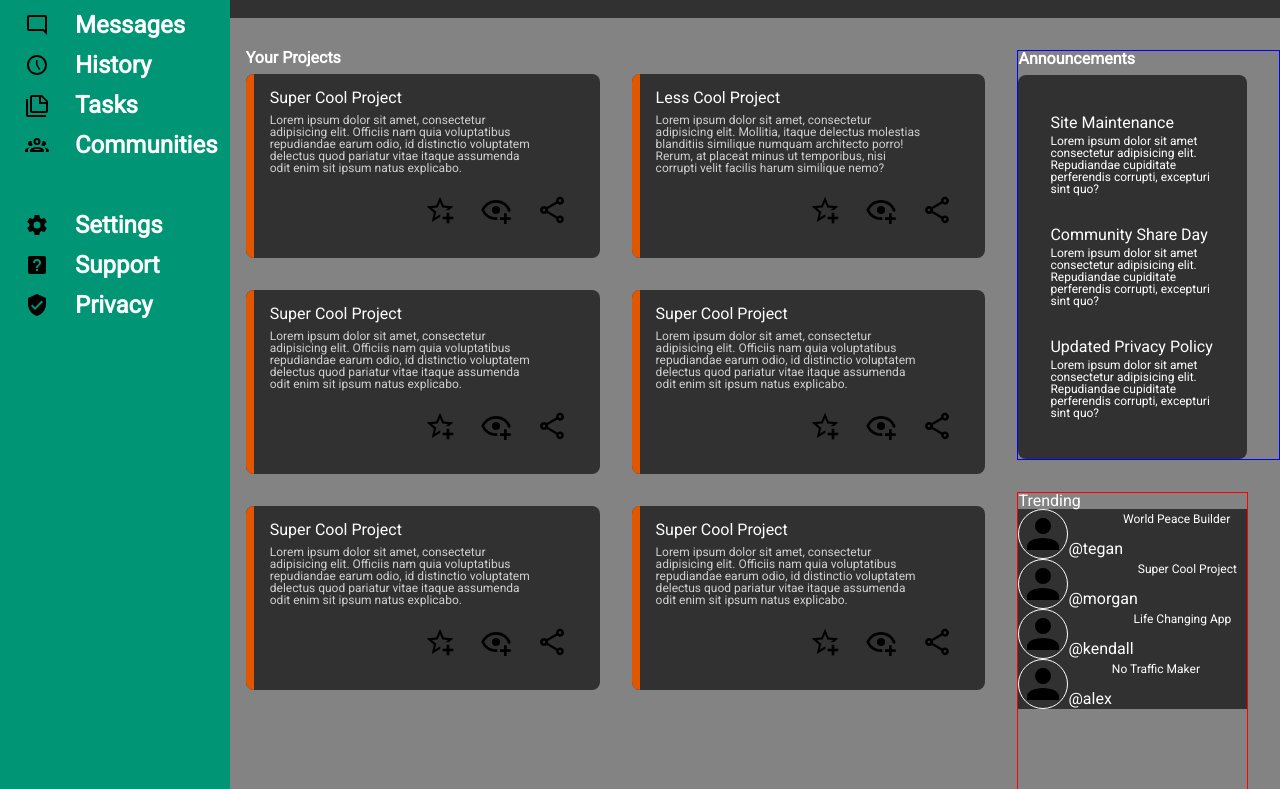
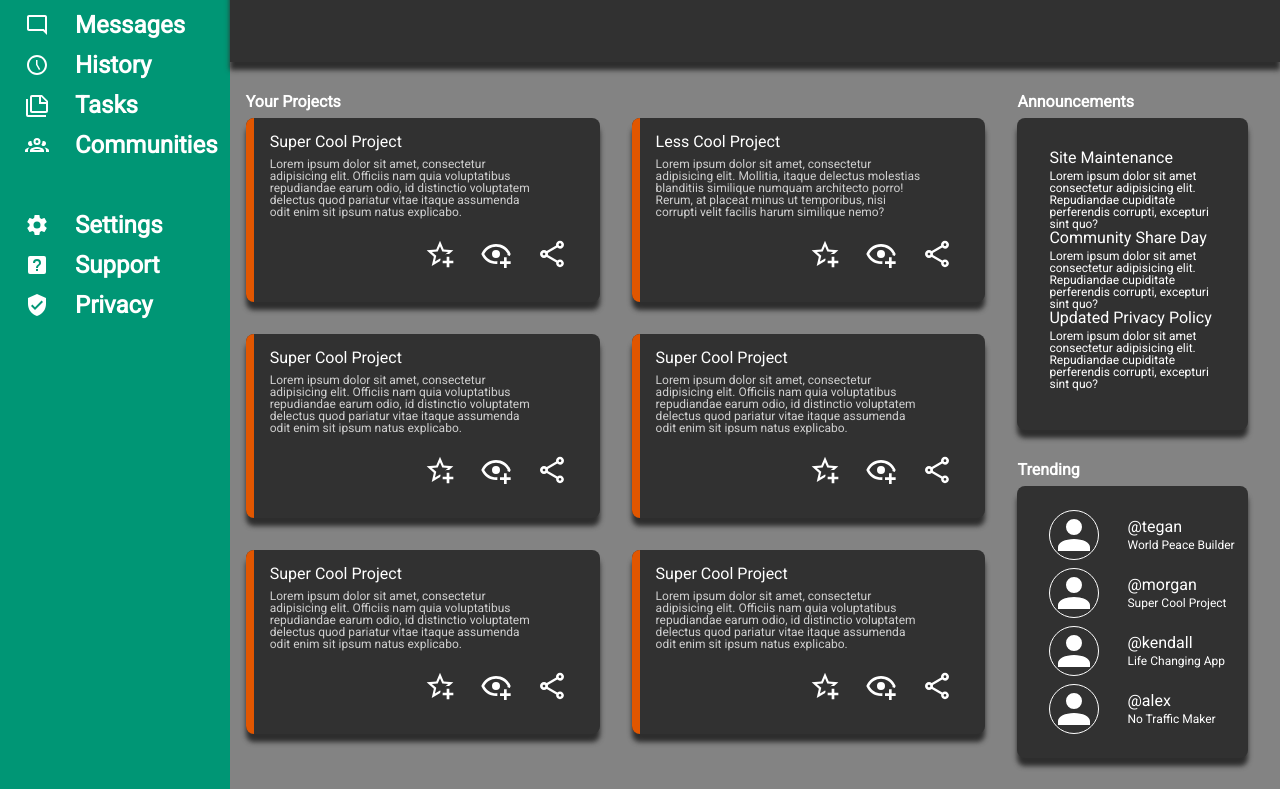
Before and after one commit to KaufmWhiskas/odin-admin-dashboard, a plain HTML site: page index.html in a window 1280 px wide. Shown: the part 165-954 px from the top of the page. Drawn offline with Linux system fonts and the light colour scheme.

Commit message:
add rest of styling to finish dashboard

```diff
--- a/index.html
+++ b/index.html
@@ -38,7 +38,7 @@
                 <div class="bottom-header">
                     <div class="left-side">
                         <img id="profile-picture" src="img/account.svg" alt="Account">
-                        <div id="user-greeting"><p id="greeting">Hi there,</p><p>Jane Doe (@rze)</p></div>
+                        <div id="user-greeting"><p id="greeting">Hi there,</p><p class="name">Jane Doe (@rze)</p></div>
                     </div>
                     <button>New</button>
                     <button>Upload</button>
@@ -147,21 +147,28 @@
                 <div class="content">
                     <div class="trending-person">
                         <img src="img/account.svg" alt="Profile Picture">
+                        <div class="profile-infos">
                             <h1>@tegan</h1>
                             <p>World Peace Builder</p>
                         </div>
+                    </div>
                     <div class="trending-person">
                         <img src="img/account.svg" alt="Profile Picture">
+                        <div class="profile-infos">
                             <h1>@morgan</h1>
                             <p>Super Cool Project</p>
                         </div>
+                    </div>
                     <div class="trending-person">
                         <img src="img/account.svg" alt="Profile Picture">
+                        <div class="profile-infos">
                             <h1>@kendall</h1>
                             <p>Life Changing App</p>
                         </div>
+                    </div>
                     <div class="trending-person">
                         <img src="img/account.svg" alt="Profile Picture">
+                        <div class="profile-infos">
                             <h1>@alex</h1>
                             <p>No Traffic Maker</p>
                         </div>
@@ -169,5 +176,6 @@
                 </div>
             </div>
         </div>
+    </div>
 </body>
 </html>
--- a/style.css
+++ b/style.css
@@ -122,6 +122,7 @@
     display: flex;
     margin: 32px 64px 32px 32px;
     align-items: center;
+    font-weight: bold;
 }
 
 .top-header img {
@@ -159,6 +160,10 @@
     margin-bottom: 8px;
 }
 
+.bottom-header .left-side #user-greeting .name {
+    font-weight: bold;
+}
+
 .bottom-header .left-side {
     display: flex;
     flex-grow: 1;
@@ -180,7 +185,7 @@
     grid-row: 2 / 3;
     display: grid;
     grid-template-columns: 1fr 25%;
-    grid-template-rows: 1fr 1fr;
+    grid-template-rows: 1fr 2fr;
     gap: 32px;
 }
 
@@ -254,7 +259,6 @@
     grid-column: 2 / 3;
     grid-row: 1 / 2;
     margin: 32px 0 0 0;
-    border: 1px solid blue;
 }
 
 .announcements > p {
@@ -266,11 +270,7 @@
     background-color: rgb(49, 49, 49);
     border-radius: 8px;
     margin-right: 32px;
-    padding: 8px 32px 40px 32px;
-}
-
-.content div h1 {
-    margin-top: 32px;
+    padding: 32px 32px 40px 32px;
 }
 
 .content div p {
@@ -281,23 +281,58 @@
 .trending {
     grid-column: 2 / 3;
     grid-row: 2 / 3;
-    border: 1px solid red;
     margin-right: 32px;
+}
+
+.trending > p {
+    font-weight: bold;
+    margin-bottom: 8px;
 }
 
 .trending .content {
     background-color: rgb(49, 49, 49);
+    border-radius: 8px;
+    padding: 16px 0 16px 32px;
 }
 
 .trending .content .trending-person {
     display: flex;
+    gap: 12px;
+    align-items: center;
+}
+
+.profile-infos h1,
+.profile-infos p {
+    display: flex;
+    flex-direction: column;
+    justify-content: center;
+}
+
+.trending-person {
+    margin: 8px 0 8px 0;
 }
 
 .trending .content div img {
     border: 1px solid white;
     border-radius: 64px;
+    margin-right: 16px;
 }
 
 img {
     height: 48px;
 }
+
+.sidebar img,
+.header img,
+.project-card img,
+.content .trending-person img {
+    filter: brightness(0) invert(1);
+}
+
+.project-card,
+.announcements .content,
+.trending .content,
+.header {
+    box-shadow: 0px 8px 5px rgb(45, 45, 45);
+    z-index: 1;
+}
```
Lines whose indentation alone changed are shown as unchanged.
